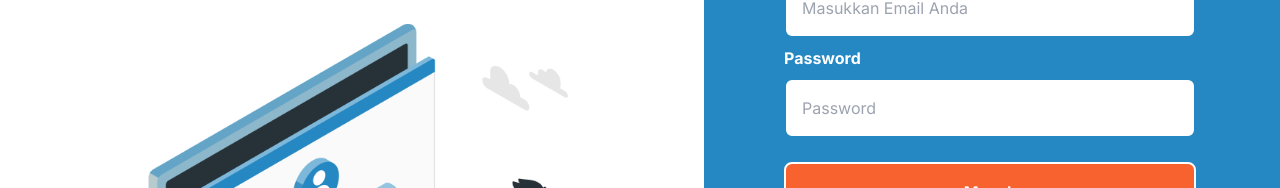
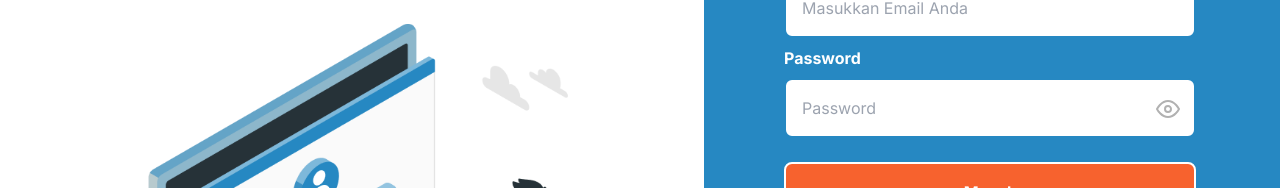
Before and after one commit to salman-digital-lab/new-web-kaderisasi, a Next.js app: page /login in a window 1280 px wide. Shown: the part 142-330 px from the top of the page. Built offline with nearby package versions, Linux system fonts and the light colour scheme.

Commit message:
fix: fix type props value on password input field

```diff
--- a/src/app/login/page.tsx
+++ b/src/app/login/page.tsx
@@ -26,7 +26,7 @@ export default function Login() {
               <input id="email" type="email" placeholder="Masukkan Email Anda" required className="block border-2 border-primary focus:border-primary-400 focus:outline-none py-2 md:py-4 px-4 md:px-8 lg:px-4 w-full rounded-lg text-black" /> */}
             </div>
             <div className="md:text-xl lg:text-base">
-							<Input name="password" label="Password" labelClasses="block font-bold mb-2" type="text" placeholder="Password" required={true} inputClasses="block border-2 border-primary focus:border-primary-400 focus:outline-none py-2 md:py-4 px-4 md:px-8 lg:px-4 w-full rounded-lg text-black" />
+							<Input name="password" label="Password" labelClasses="block font-bold mb-2" type="password" placeholder="Password" required={true} inputClasses="block border-2 border-primary focus:border-primary-400 focus:outline-none py-2 md:py-4 px-4 md:px-8 lg:px-4 w-full rounded-lg text-black" />
               {/* <label htmlFor="password" className="block font-bold mb-2">Password</label>
               <input id="password" type="password" placeholder="Password" required className="block border-2 border-primary focus:border-primary-400 focus:outline-none py-2 md:py-4 px-4 md:px-8 lg:px-4 w-full rounded-lg text-black" /> */}
             </div>
```
